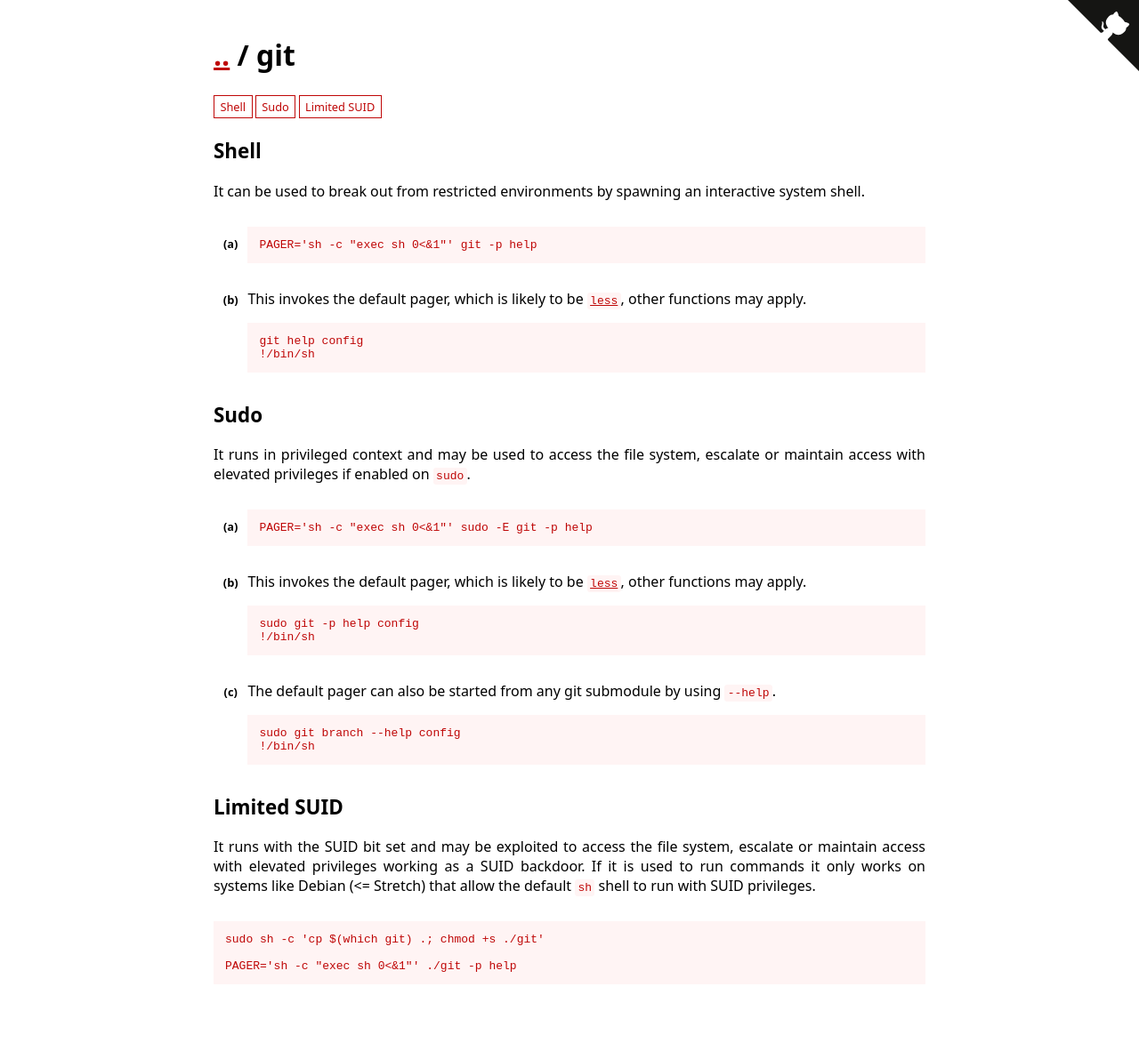
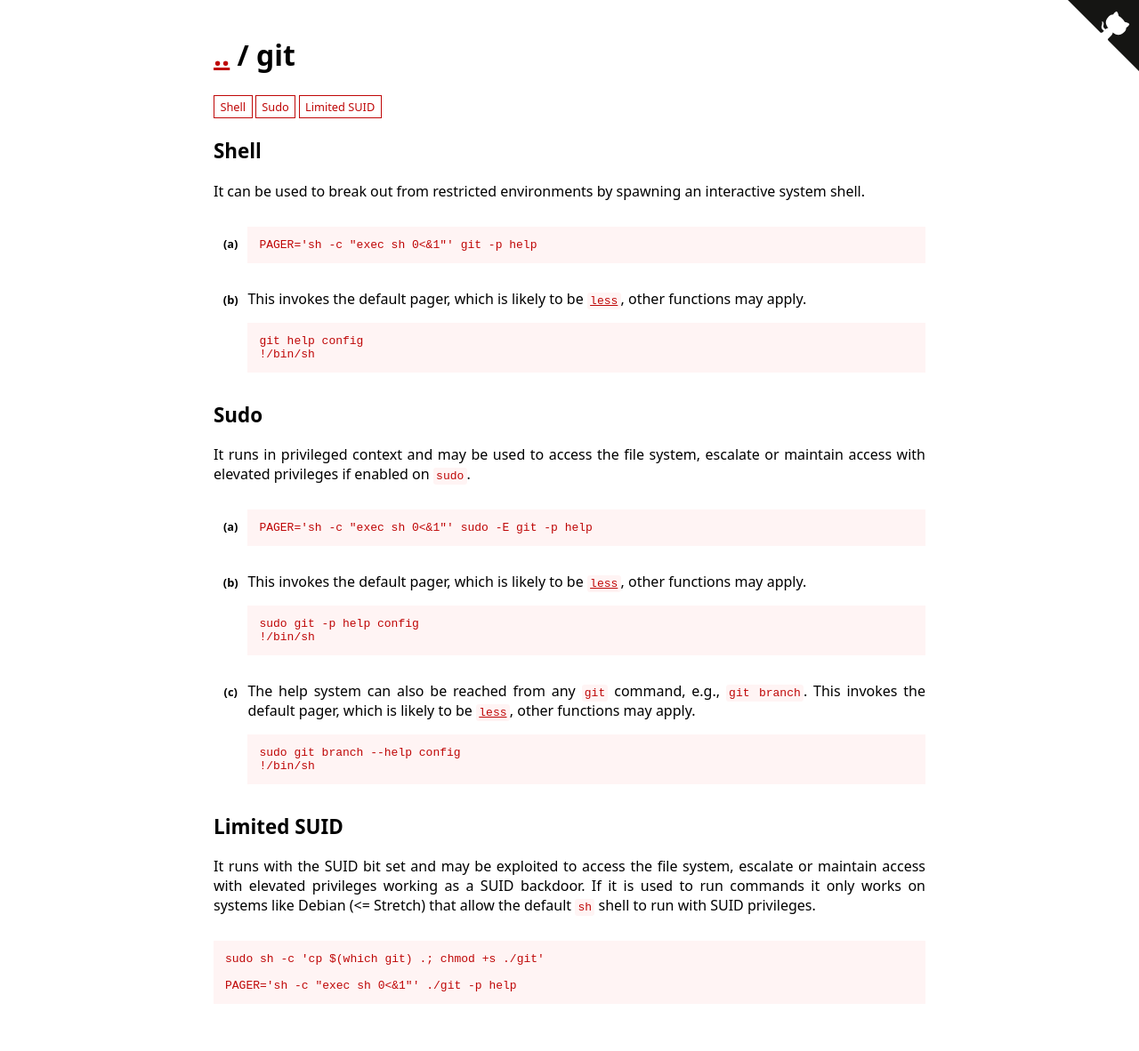
Before and after one commit to GTFOBins/GTFOBins.github.io, a Jekyll site: the page built from _gtfobins/git.md, in a window 1280 px wide. Shown: the whole page at 89% size. Built offline with Jekyll 4.4.1, drawn with Linux system fonts in a browser that asks for light colours; before the commit the page ends 1160 px from its top, so only the background shows below that.

Commit message:
Reword the description

```diff
--- a/_gtfobins/git.md
+++ b/_gtfobins/git.md
@@ -12,7 +12,7 @@ functions:
       code: |
         sudo git -p help config
         !/bin/sh
-    - description: The default pager can also be started from any git submodule by using `--help`.
+    - description: The help system can also be reached from any `git` command, e.g., `git branch`. This invokes the default pager, which is likely to be [`less`](/gtfobins/less/), other functions may apply.
       code: |
         sudo git branch --help config
         !/bin/sh
```
